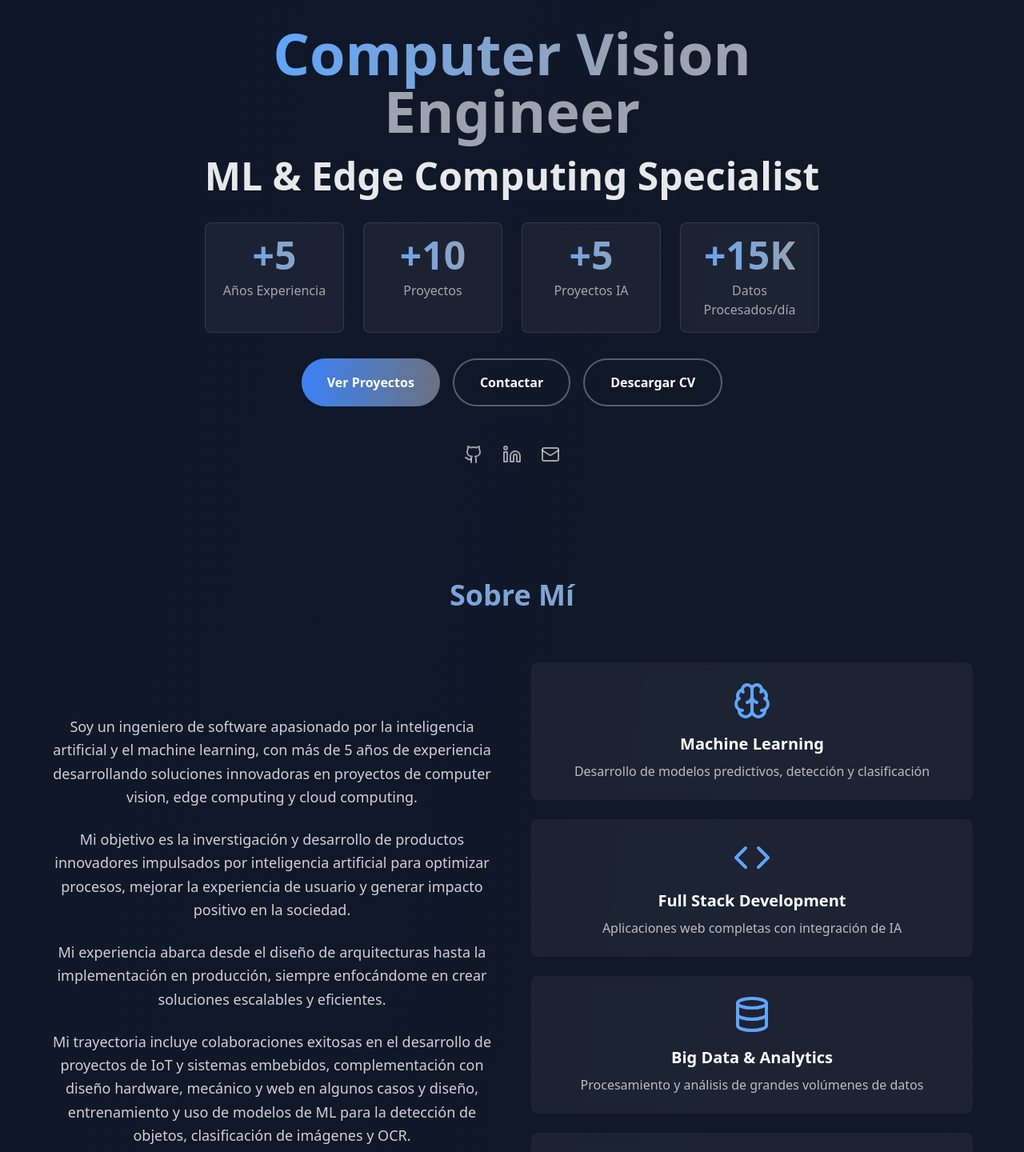
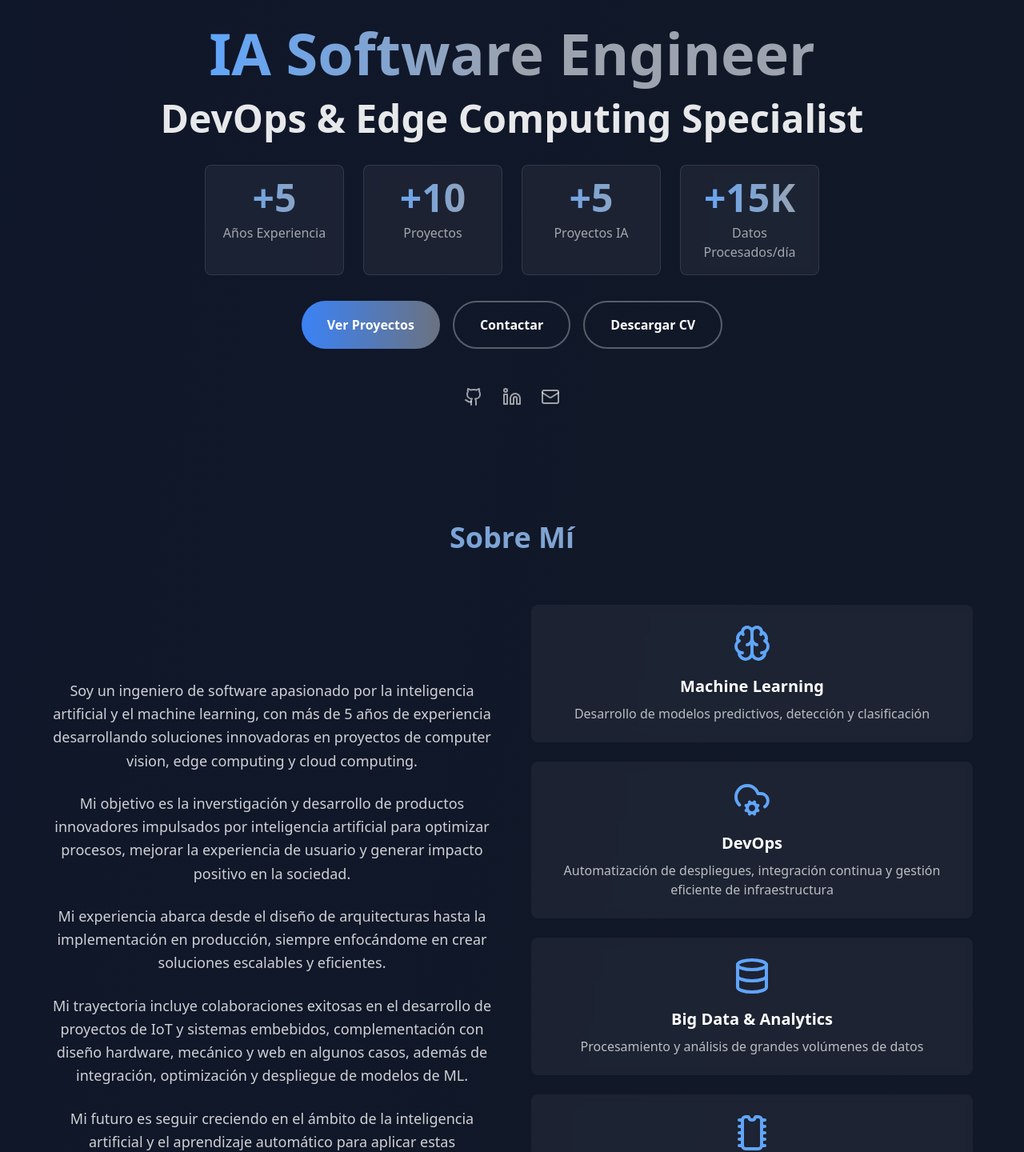
Before and after one commit to sfuentescamara/myPortfolio, a React (Create React App) app in the folder frontend/: page / in a window 1280 px wide. Shown: the part 242-1682 px from the top of the page at 80% size. Built offline with nearby package versions, Linux system fonts and the light colour scheme.

Commit message:
[CV] IA Software Engineer | DevOps & Edge Computing Specialist

```diff
--- a/frontend/public/index.html
+++ b/frontend/public/index.html
@@ -7,23 +7,23 @@
     <meta name="theme-color" content="#000000" />
 
     <!-- SEO Meta Tags -->
-    <title>Sergio Fuentes Cámara | Computer Vision Engineer & AI Developer</title>
-    <meta name="description" content="Computer Vision Engineer especializado en IA, ML/DL y Edge Computing. 5+ años desarrollando soluciones de detección de objetos, OCR y sistemas tiempo real en NPU." />
-    <meta name="keywords" content="Computer Vision, Machine Learning, Deep Learning, Edge Computing, NPU, YOLO, Python, C++, FastAPI, MongoDB, OCR, Object Detection, Sergio Fuentes, AI Engineer, Madrid" />
+    <title>Sergio Fuentes Cámara | IA Software Engineer | DevOps & Edge Computing Specialist</title>
+    <meta name="description" content="IA Software Engineer especializado en Computer Vision, DevOps y Edge Computing. 5+ años desarrollando soluciones de detección de objetos, OCR y sistemas tiempo real en NPU" />
+    <meta name="keywords" content="IA Software Engineer, DevOps, Computer Vision, Machine Learning, Deep Learning, Edge Computing, NPU, YOLO, Python, C++, FastAPI, MongoDB, OCR, Object Detection, Sergio Fuentes, Madrid" />
     <meta name="author" content="Sergio Fuentes Cámara" />
 
     <!-- Open Graph / Facebook / LinkedIn -->
     <meta property="og:type" content="website" />
     <meta property="og:url" content="https://myprofolio-mwfs.onrender.com" />
-    <meta property="og:title" content="Sergio Fuentes Cámara - Computer Vision Engineer & AI Developer" />
-    <meta property="og:description" content="Ingeniero especializado en Computer Vision e IA con 5+ años de experiencia desarrollando soluciones ML/DL para sistemas edge y cloud" />
+    <meta property="og:title" content="Sergio Fuentes Cámara - IA Software Engineer | DevOps & Edge Computing Specialist" />
+    <meta property="og:description" content="IA Software Engineer especializado en Computer Vision, DevOps y Edge Computing. 5+ años desarrollando soluciones de detección de objetos, OCR y sistemas tiempo real en NPU" />
     <meta property="og:image" content="%PUBLIC_URL%/static/foto_CV_actual.jpg" />
 
     <!-- Twitter Card -->
     <meta name="twitter:card" content="summary_large_image" />
     <meta name="twitter:url" content="https://myprofolio-mwfs.onrender.com" />
-    <meta name="twitter:title" content="Sergio Fuentes Cámara - Computer Vision Engineer" />
-    <meta name="twitter:description" content="5+ años desarrollando soluciones de Computer Vision, OCR y detección de objetos en tiempo real para dispositivos edge" />
+    <meta name="twitter:title" content="Sergio Fuentes Cámara - IA Software Engineer | DevOps & Edge Computing Specialist" />
+    <meta name="twitter:description" content="IA Software Engineer especializado en Computer Vision, DevOps y Edge Computing. 5+ años desarrollando soluciones de detección de objetos, OCR y sistemas tiempo real en NPU" />
     <meta name="twitter:image" content="%PUBLIC_URL%/static/foto_CV_actual.jpg" />
 
     <link rel="apple-touch-icon" href="%PUBLIC_URL%/logo192.png" />
@@ -37,8 +37,8 @@
       "@context": "https://schema.org",
       "@type": "Person",
       "name": "Sergio Fuentes Cámara",
-      "jobTitle": "Computer Vision Engineer",
-      "description": "Software Engineer especializado en Computer Vision, Machine Learning y Edge Computing",
+      "jobTitle": "Sergio Fuentes Cámara - IA Software Engineer | DevOps & Edge Computing Specialist",
+      "description": "IA Software Engineer especializado en Computer Vision, DevOps y Edge Computing. 5+ años desarrollando soluciones de detección de objetos, OCR y sistemas tiempo real en NPU",
       "url": "https://myprofolio-mwfs.onrender.com",
       "image": "%PUBLIC_URL%/static/foto_CV_actual.jpg",
       "email": "s.fuentescamara@gmail.com",
@@ -53,6 +53,8 @@
         "https://linkedin.com/in/sergiofuentescamara"
       ],
       "knowsAbout": [
+      "IA Software Engineer",
+        "DevOps",
         "Computer Vision",
         "Machine Learning",
         "Deep Learning",
--- a/frontend/public/static/data.json
+++ b/frontend/public/static/data.json
@@ -69,7 +69,7 @@
           { "name": "Docker", "level": 85 },
           { "name": "Ansible", "level": 80 },
           { "name": "CI/CD (Git, Jenkins)", "level": 85 },
-          { "name": "AWS, GCP & Azure", "level": 75 },
+          { "name": "AWS, GCP & Azure", "level": 80 },
           { "name": "Linux & Bash", "level": 90 }
         ]
       },
@@ -164,8 +164,8 @@
       "contacto": "Contacto"
     },
     "hero": {
-      "title1": "Computer Vision Engineer",
-      "title2": "ML & Edge Computing Specialist",
+      "title1": "IA Software Engineer",
+      "title2": "DevOps & Edge Computing Specialist",
       "cta1": "Ver Proyectos",
       "cta2": "Contactar"
     },
@@ -174,15 +174,15 @@
       "p1": "Soy un ingeniero de software apasionado por la inteligencia artificial y el machine learning, con más de 5 años de experiencia desarrollando soluciones innovadoras en proyectos de computer vision, edge computing y cloud computing.",
       "p2": "Mi objetivo es la inverstigación y desarrollo de productos innovadores impulsados por inteligencia artificial para optimizar procesos, mejorar la experiencia de usuario y generar impacto positivo en la sociedad.",
       "p3": "Mi experiencia abarca desde el diseño de arquitecturas hasta la implementación en producción, siempre enfocándome en crear soluciones escalables y eficientes.",
-      "p4": "Mi trayectoria incluye colaboraciones exitosas en el desarrollo de proyectos de IoT y sistemas embebidos, complementación con diseño hardware, mecánico y web en algunos casos y diseño, entrenamiento y uso de modelos de ML para la detección de objetos, clasificación de imágenes y OCR.",
+      "p4": "Mi trayectoria incluye colaboraciones exitosas en el desarrollo de proyectos de IoT y sistemas embebidos, complementación con diseño hardware, mecánico y web en algunos casos, además de integración, optimización y despliegue de modelos de ML.",
       "p5": "Mi futuro es seguir creciendo en el ámbito de la inteligencia artificial y el aprendizaje automático para aplicar estas tecnologías en soluciones de vanguardia.",
       "card1": {
         "title": "Machine Learning",
         "desc": "Desarrollo de modelos predictivos, detección y clasificación"
       },
       "card2": {
-        "title": "Full Stack Development",
-        "desc": "Aplicaciones web completas con integración de IA"
+        "title": "DevOps",
+        "desc": "Automatización de despliegues, integración continua y gestión eficiente de infraestructura"
       },
       "card3": {
         "title": "Big Data & Analytics",
@@ -195,7 +195,7 @@
     },
     "objective": {
       "title": "Perfil Profesional",
-      "desc": "Computer Vision Engineer con +5 años especializándome en sistemas de IA en tiempo real para dispositivos edge. Experiencia implementando modelos de detección, OCR y tracking en producción procesando +20 FPS en Full HD. Stack: Python, TensorFlow, PyTorch, Docker, FastAPI."
+      "desc": "IA Software Engineer con +5 años especializándome en sistemas en tiempo real para dispositivos edge. Experiencia implementando modelos de detección, OCR y tracking en producción procesando +20 FPS en Full HD. Stack: Python, C++, PyTorch, DevOps, Azure."
     },
     "education": {
       "title": "Formación",
@@ -541,8 +541,8 @@
       "contact": "Contact"
     },
     "hero": {
-      "title1": "Computer Vision Engineer",
-      "title2": "ML & Edge Computing Specialist",
+      "title1": "IA Software Engineer",
+      "title2": "DevOps & Edge Computing Specialist",
       "cta1": "View Projects",
       "cta2": "Contact"
     },
@@ -551,7 +551,7 @@
       "p1": "I am a software engineer passionate about artificial intelligence and machine learning, with over 5 years of experience developing innovative solutions in computer vision, edge computing, and cloud computing projects.",
       "p2": "My goal is the research and development of innovative products driven by artificial intelligence to optimise processes, improve user experience and generate positive impact on society.",
       "p3": "My experience ranges from architectural design to production implementation, always focusing on creating scalable and efficient solutions.",
-      "p4": "My background includes successful collaborations in the development of IoT and embedded systems projects, complemented in some cases by hardware, mechanical, and web design, as well as the design, training, and use of ML models for object detection, image classification, and OCR.",
+      "p4": "My career includes successful collaborations in the development of IoT projects and embedded systems, complemented by hardware, mechanical and web design in some cases, as well as the integration, optimisation and deployment of ML models.",
       "p5": "My future is to continue growing in the field of artificial intelligence and machine learning to apply these technologies in cutting-edge solutions.",
       "projects": "ML Projects",
       "years": "Years Experience",
@@ -560,8 +560,8 @@
         "desc": "Development of predictive models, detection, and classification"
       },
       "card2": {
-        "title": "Full Stack Development",
-        "desc": "Complete web applications with AI integration"
+        "title": "DevOps",
+        "desc": "Automation of deployments, continuous integration, and efficient infrastructure management"
       },
       "card3": {
         "title": "Big Data & Analytics",
@@ -574,7 +574,7 @@
     },
     "objective": {
       "title": "Professional Profile",
-      "desc": "Computer Vision Engineer with +5 years specialising in real-time AI systems for edge devices. Experience implementing detection, OCR and tracking models in production processing +20 FPS in Full HD. Stack: Python, TensorFlow, PyTorch, Docker, FastAPI."
+      "desc": "AI Software Engineer with over 5 years' experience specialising in real-time systems for edge devices. Experience implementing detection, OCR and tracking models in production, processing over 20 FPS in Full HD. Stack: Python, C++, PyTorch, DevOps, Azure."
     },
     "education": {
       "title": "Education",
--- a/frontend/src/components/About.jsx
+++ b/frontend/src/components/About.jsx
@@ -1,4 +1,4 @@
-import { Brain, Code, Database, Microchip } from 'lucide-react';
+import { Brain, CloudCog, Database, Microchip } from 'lucide-react';
 
 const About = ({ language, data }) => {
   return (
@@ -27,7 +27,7 @@ const About = ({ language, data }) => {
             </div>
 
             <div className="p-6 bg-white/5 rounded-lg backdrop-blur-sm text-center">
-              <Code className="w-12 h-12 text-blue-400 mb-4 mx-auto" />
+              <CloudCog className="w-12 h-12 text-blue-400 mb-4 mx-auto" />
               <h3 className="text-xl font-semibold mb-2">{data.card2.title}</h3>
               <p className="text-white/70">{data.card2.desc}</p>
             </div>
```
Also changed, not shown: 2 other files (tests, documents, lock files or other folders).
